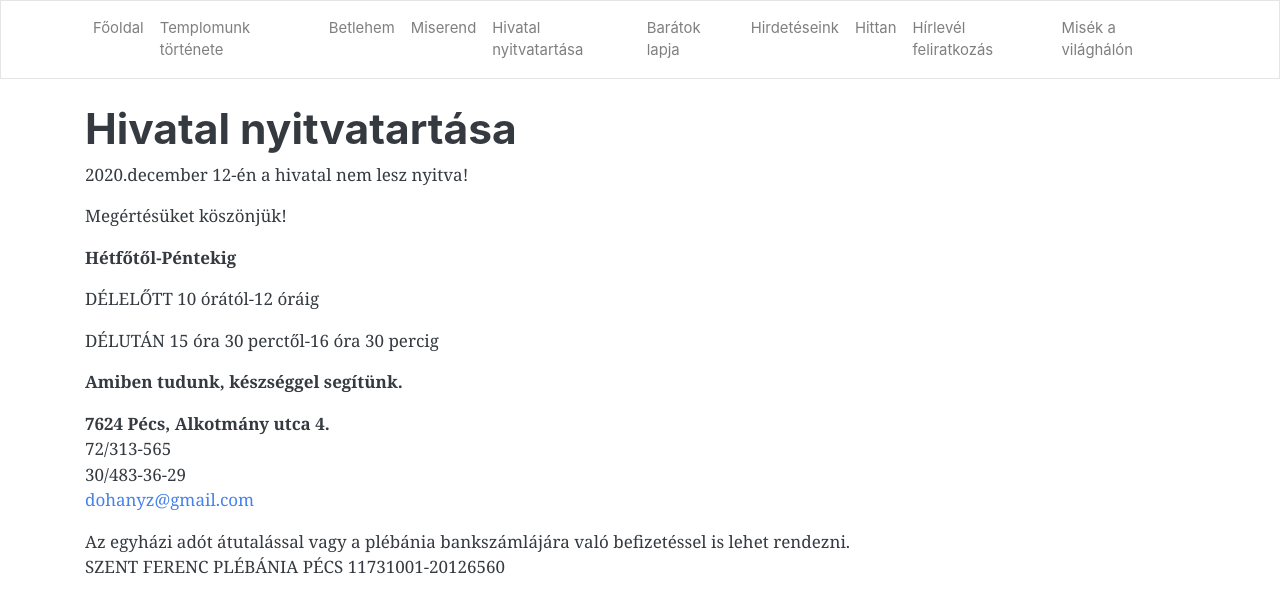
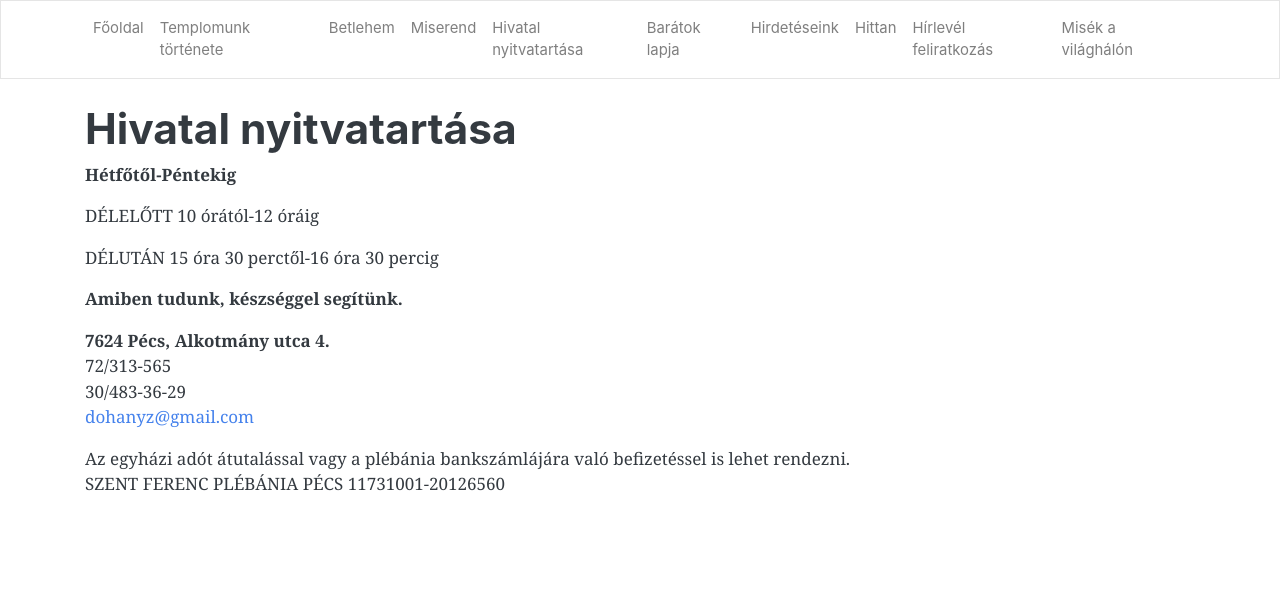
Before and after one commit to pecsi-ferences/pecsi-ferences.github.io, a Jekyll site: the page built from nyitvatartas.md, in a window 1280 px wide. Shown: the top 613 px of the page. Built offline with Jekyll 4.4.1, drawn with Linux system fonts in a browser that asks for light colours; nearby versions of some CDN libraries.

Commit message:
Update from Forestry.io Zoltán Dohány updated nyitvatartas.md

```diff
--- a/nyitvatartas.md
+++ b/nyitvatartas.md
@@ -4,10 +4,6 @@ title: Hivatal nyitvatartása
 
 ---
 # Hivatal nyitvatartása
-
-2020\.december 12-én a hivatal nem lesz nyitva!
-
-Megértésüket köszönjük!
 
 **Hétfőtől-Péntekig**
 
```
